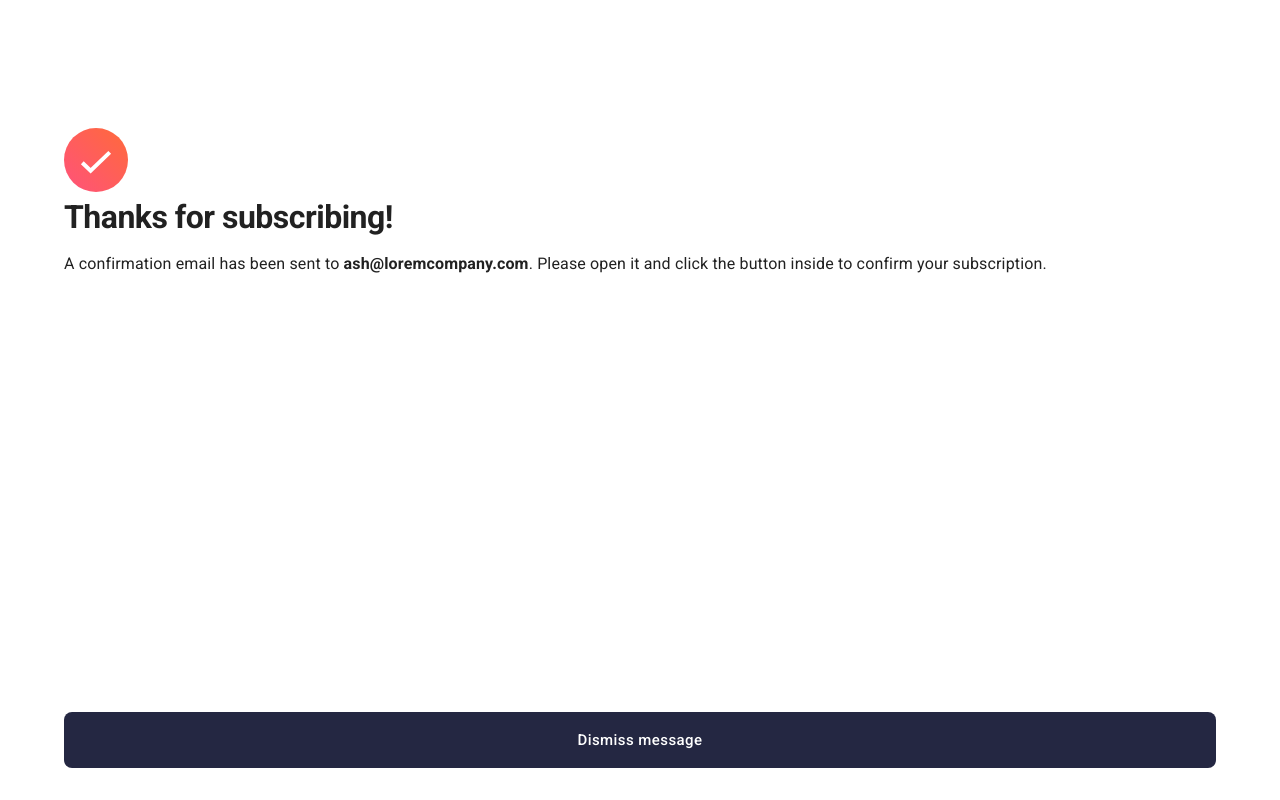
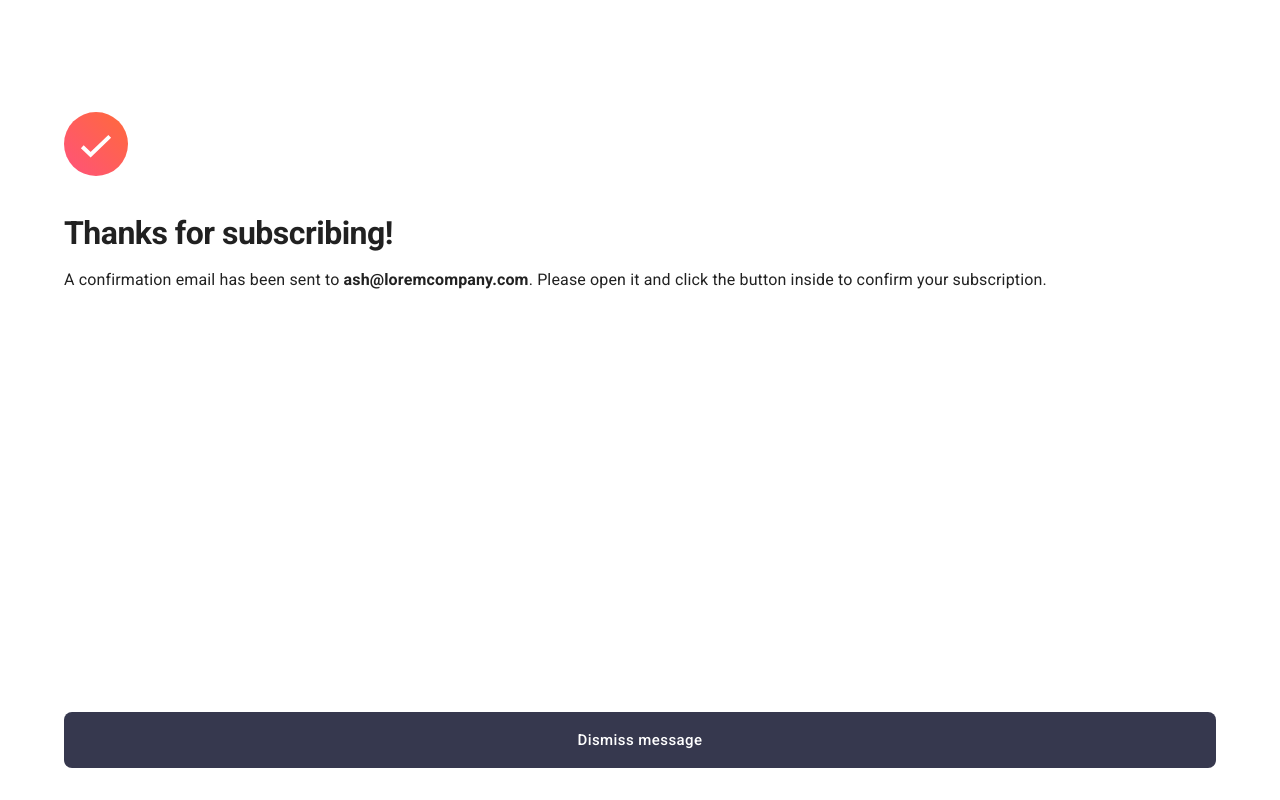
Before and after one commit to florinatanasoaei155/newsletter-sign-up-with-success-message, a React (Vite) app: page / in a window 1280 px wide. Both pictures are taken after typing "name@example.com" into the empty fields and a click on the button "Subscribe to monthly newsletter". Built offline with nearby package versions, Linux system fonts and the light colour scheme.

Commit message:
Fix textfield style on error

```diff
--- a/src/App.css
+++ /dev/null
@@ -1,7 +0,0 @@
-.attribution {
-  font-size: 11px;
-  text-align: center;
-}
-.attribution a {
-  color: hsl(228, 45%, 44%);
-}
--- a/src/App.tsx
+++ b/src/App.tsx
@@ -4,7 +4,6 @@ import '@fontsource/roboto/500.css';
 import '@fontsource/roboto/700.css';
 import { CssBaseline, ThemeProvider } from '@mui/material';
 import { useState } from 'react';
-import './App.css';
 import NewsletterForm from './components/NewsletterForm';
 import SuccessMessage from './components/SuccessMessage';
 import theme from './theme';
--- a/src/components/IconSuccess.tsx
+++ b/src/components/IconSuccess.tsx
@@ -11,8 +11,8 @@ const IconSuccess = (props: SvgIconProps) => {
       >
         <defs>
           <linearGradient id='a' x1='100%' x2='0%' y1='0%' y2='100%'>
-            <stop offset='0%' stop-color='#FF6A3A' />
-            <stop offset='100%' stop-color='#FF527B' />
+            <stop offset='0%' stopColor='#FF6A3A' />
+            <stop offset='100%' stopColor='#FF527B' />
           </linearGradient>
         </defs>
         <g fill='none'>
--- a/src/components/SuccessMessage.tsx
+++ b/src/components/SuccessMessage.tsx
@@ -9,14 +9,16 @@ const SuccessMessage = ({ onDismiss }: SuccessMessageProps) => (
   <Container>
     <Box
       component='section'
-      pt={16}
+      pt={14}
       pb={4}
       sx={{ height: '100vh' }}
       display='flex'
       flexDirection='column'
     >
       <Box flex={1}>
-        <IconSuccess sx={{ fontSize: '64px' }} />
+        <Box pb={4}>
+          <IconSuccess sx={{ fontSize: '64px' }} />
+        </Box>
         <Typography variant='h1' pb={2} maxWidth='60%'>
           Thanks for subscribing!
         </Typography>
--- a/src/theme.ts
+++ b/src/theme.ts
@@ -6,8 +6,8 @@ const theme = createTheme({
       main: 'hsl(4, 100%, 67%)', // Tomato
     },
     secondary: {
-      main: 'hsl(234, 29%, 20%)', // Dark Slate Grey
-      dark: 'hsl(235, 18%, 26%)', // Charcoal Grey
+      dark: 'hsl(234, 29%, 20%)', // Dark Slate Grey
+      main: 'hsl(235, 18%, 26%)', // Charcoal Grey
       light: 'hsl(231, 7%, 60%)', // Grey
       contrastText: 'hsl(0, 0%, 100%)', // White
     },
@@ -34,6 +34,20 @@ const theme = createTheme({
     },
     MuiOutlinedInput: {
       styleOverrides: {
+        root: ({ theme }) => ({
+          '&.Mui-focused .MuiOutlinedInput-notchedOutline': {
+            borderColor: theme.palette.text.primary,
+          },
+          '&.Mui-error': {
+            color: theme.palette.error.main,
+            '& .MuiOutlinedInput-notchedOutline': {
+              borderColor: theme.palette.error.main,
+              borderWidth: '1px',
+              backgroundColor: '#ef535059',
+              zIndex: '-1',
+            },
+          },
+        }),
         notchedOutline: ({ theme }) => ({ borderRadius: theme.spacing(1) }),
       },
     },
@@ -61,6 +75,11 @@ const theme = createTheme({
           fontWeight: 700,
           paddingBottom: theme.spacing(1),
           position: 'static',
+          '&.Mui-focused': {
+            color: theme.palette.text.primary,
+            borderWidth: '1px',
+          },
+          '&.Mui-error': { color: theme.palette.text.primary },
         }),
       },
     },
@@ -73,6 +92,8 @@ const theme = createTheme({
           top: 0,
           right: 0,
           marginTop: 0,
+          letterSpacing: 'initial',
+          fontWeight: 700,
         },
       },
     },
```
